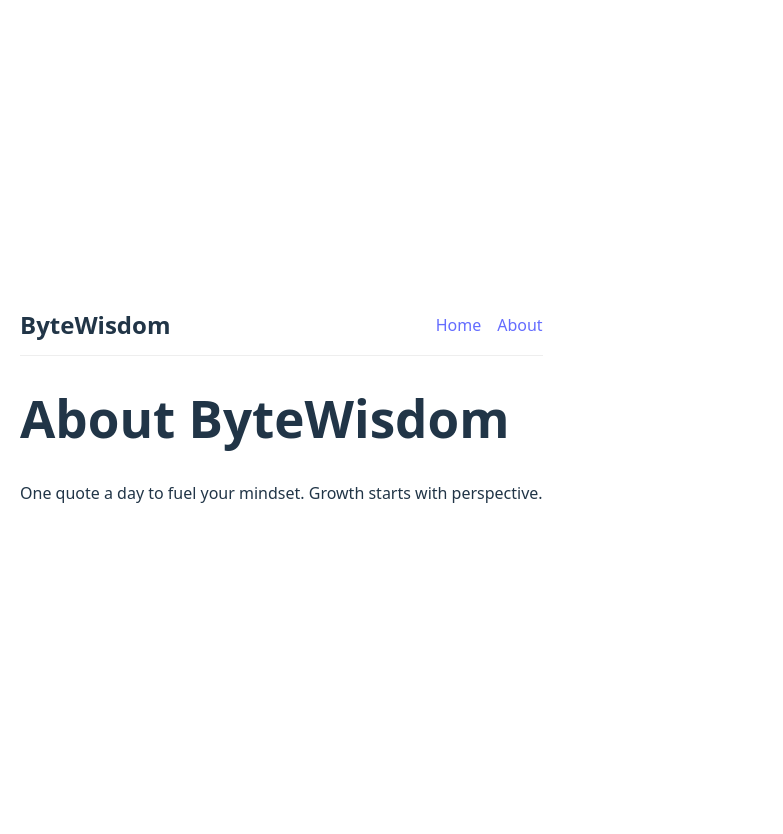
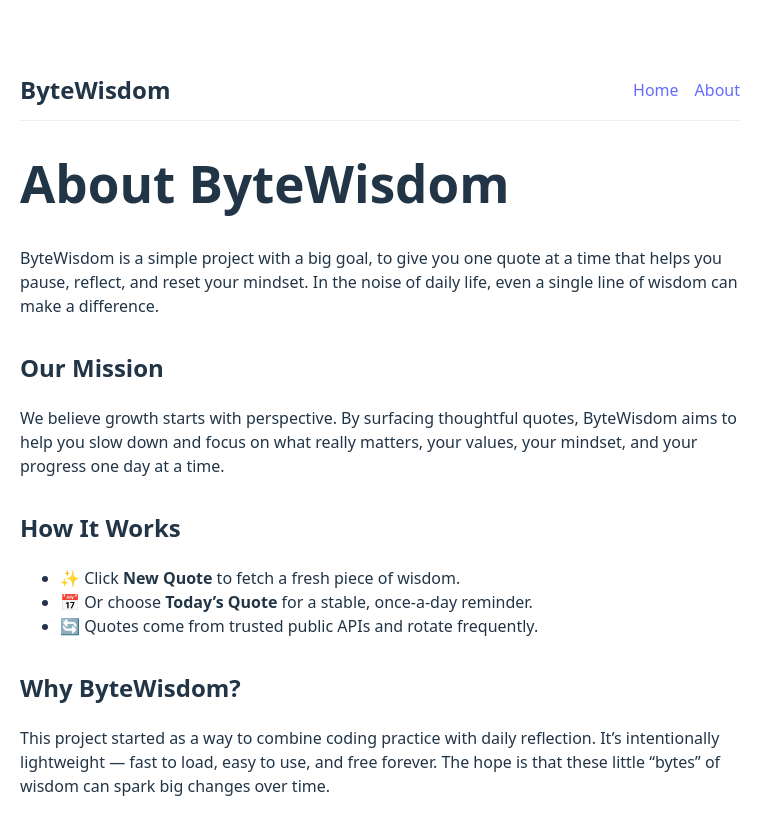
Before and after one commit to solidpro4545/bytewisdom-web, a React (Vite) app in the folder bytewisdom-web/: page /about in a window 1280 px wide. Shown: the top 834 px of the page, without its empty margins (0-783 px from the left). Before the commit the page ends 800 px from the top, so only its background shows below. Built offline with nearby package versions, Linux system fonts and the light colour scheme.

Commit message:
enhance about page

```diff
--- a/bytewisdom-web/src/pages/About.jsx
+++ b/bytewisdom-web/src/pages/About.jsx
@@ -6,7 +6,32 @@ export default function About() {
       <Header />
 
       <h1>About ByteWisdom</h1>
-      <p>One quote a day to fuel your mindset. Growth starts with perspective.</p>
+      <p>
+        ByteWisdom is a simple project with a big goal, to give you one quote at a time
+        that helps you pause, reflect, and reset your mindset. In the noise of daily life,
+        even a single line of wisdom can make a difference.
+      </p>
+
+      <h2 style={{ marginTop: 32 }}>Our Mission</h2>
+      <p>
+        We believe growth starts with perspective. By surfacing thoughtful quotes,
+        ByteWisdom aims to help you slow down and focus on what really matters,
+        your values, your mindset, and your progress one day at a time.
+      </p>
+
+      <h2 style={{ marginTop: 32 }}>How It Works</h2>
+      <ul>
+        <li>✨ Click <strong>New Quote</strong> to fetch a fresh piece of wisdom.</li>
+        <li>📅 Or choose <strong>Today’s Quote</strong> for a stable, once-a-day reminder.</li>
+        <li>🔄 Quotes come from trusted public APIs and rotate frequently.</li>
+      </ul>
+
+      <h2 style={{ marginTop: 32 }}>Why ByteWisdom?</h2>
+      <p>
+        This project started as a way to combine coding practice with daily reflection.
+        It’s intentionally lightweight — fast to load, easy to use, and free forever.
+        The hope is that these little “bytes” of wisdom can spark big changes over time.
+      </p>
     </main>
   )
 }
```
